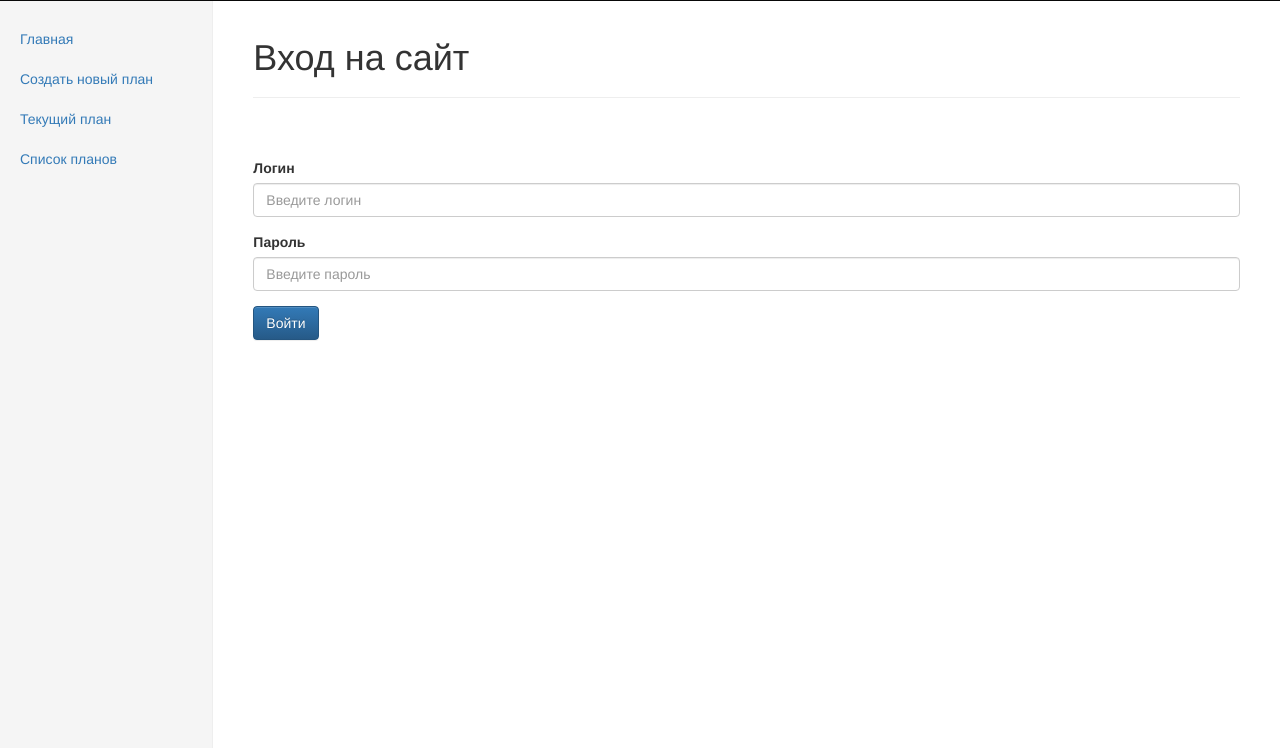
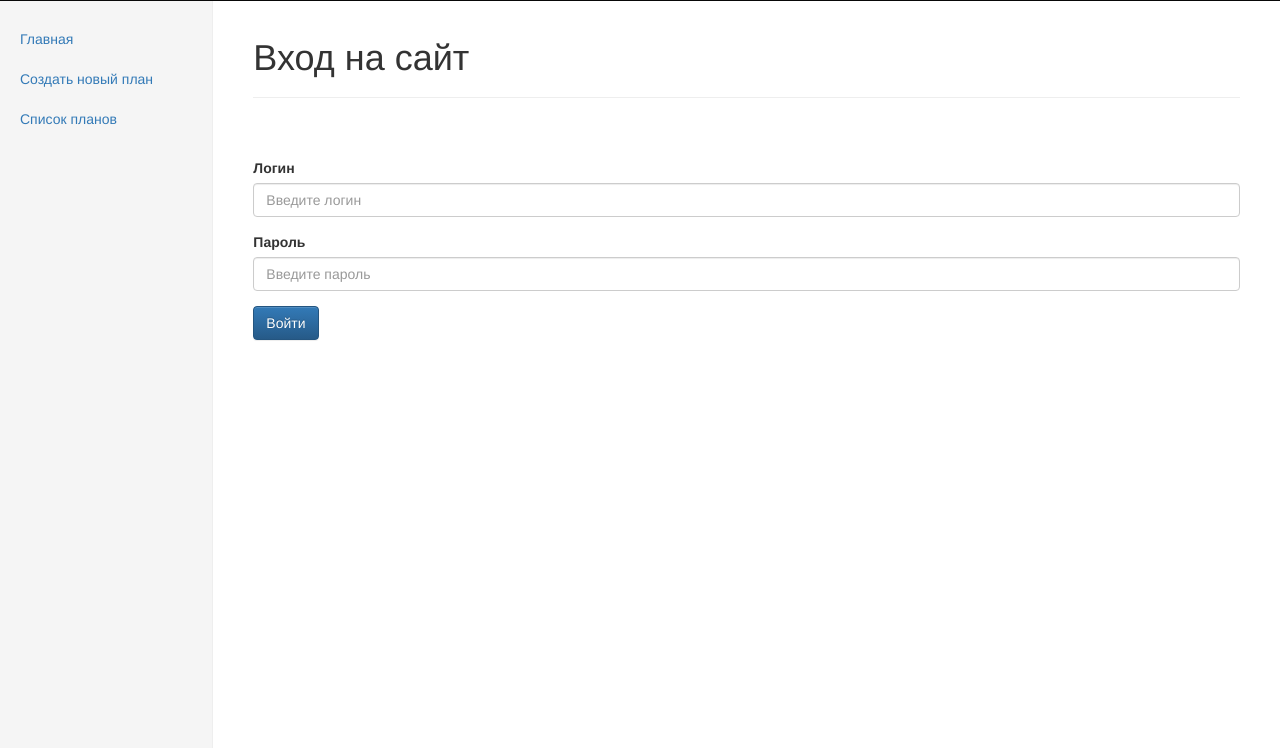
Before and after one commit to w3prog/moevm_apps, a Django app: page /teacherPlan/login?next=/teacherPlan/studybookList/1 in a window 1280 px wide. Shown: the part 52-800 px from the top of the page. Run offline with Django 3.2, Linux system fonts and the light colour scheme; parts of the project's set-up code (start-up, migrations or seed data) failed here and were passed over; some libraries are stand-ins or nearby versions.

Commit message:
Удален текущий план

```diff
--- a/teacherPlan/templates/teacherPlan/includes/left_bar.html
+++ b/teacherPlan/templates/teacherPlan/includes/left_bar.html
@@ -13,10 +13,6 @@
 
 <li {% if request.get_full_path == addPlan %}class="active"{% endif %}>
     <a href="{% url 'addPlan' %}">Создать новый план</a>
-</li>
-
-<li {% if request.get_full_path == currentPlan %}class="active"{% endif %}>
-    <a href="{% url 'currentPlan' %}">Текущий план</a>
 </li>
 
 <li {% if request.get_full_path == plan_list_url %}class="active"{% endif %}>
```
